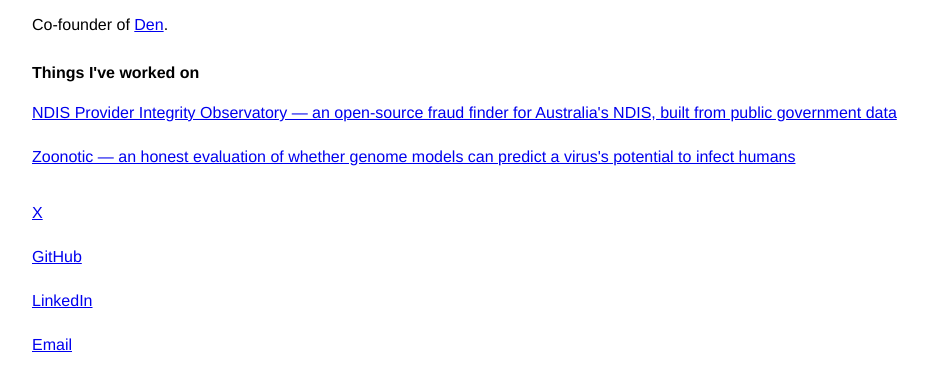
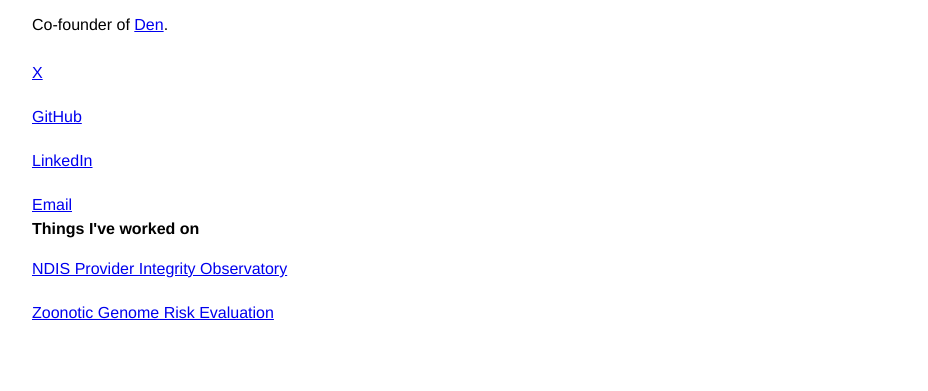
Before and after one commit to linustalacko/linustalacko.github.io, a plain HTML site: page index.html in a window 1280 px wide. Shown: the part 75-466 px from the top of the page, without its empty margins (0-928 px from the left). Drawn offline with Linux system fonts and the light colour scheme.

Commit message:
Move work list below links; 4-word titles
Co-Authored-By: Claude Opus 4.8 (1M context) <noreply@anthropic.com>

```diff
--- a/index.html
+++ b/index.html
@@ -22,12 +22,6 @@ h2{font-size:16px;line-height:24px;font-weight:700;margin:0 0 16px}
 <h1>Linus Talacko</h1>
 <p>Co-founder of <a href="https://getden.io" target="_blank" rel="noopener">Den</a>.</p>
 
-<h2>Things I've worked on</h2>
-<div class="work">
-<a href="https://ndis-integrity-observatory.onrender.com" target="_blank" rel="noopener">NDIS Provider Integrity Observatory — an open-source fraud finder for Australia's NDIS, built from public government data</a>
-<a href="https://linustalacko.github.io/zoonotic-honest-eval/" target="_blank" rel="noopener">Zoonotic — an honest evaluation of whether genome models can predict a virus's potential to infect humans</a>
-</div>
-
 <div class="links">
 <a href="https://x.com/linus_talacko" target="_blank" rel="noopener">X</a>
 <a href="https://github.com/linustalacko" target="_blank" rel="noopener">GitHub</a>
@@ -35,6 +29,12 @@ h2{font-size:16px;line-height:24px;font-weight:700;margin:0 0 16px}
 <a href="mailto:linustalacko1@gmail.com">Email</a>
 </div>
 
+<h2>Things I've worked on</h2>
+<div class="work">
+<a href="https://ndis-integrity-observatory.onrender.com" target="_blank" rel="noopener">NDIS Provider Integrity Observatory</a>
+<a href="https://linustalacko.github.io/zoonotic-honest-eval/" target="_blank" rel="noopener">Zoonotic Genome Risk Evaluation</a>
+</div>
+
 <script src="https://signmysite.com/w/eec5497f3afa6317.js"></script>
 </body>
 </html>
```
